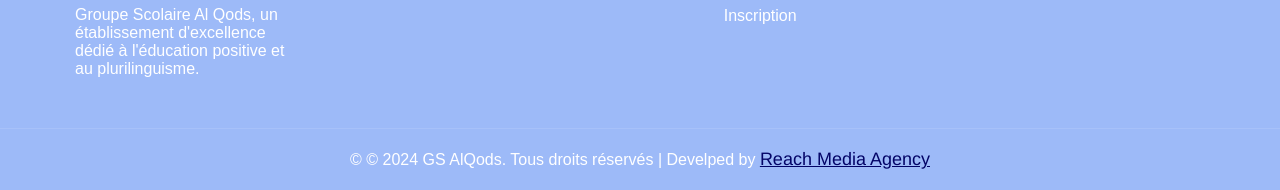
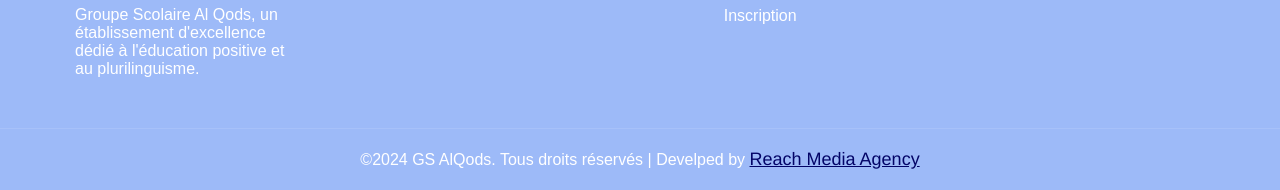
Before and after one commit to OthmaneBelkarda1/Alqos-GS, a plain HTML site: page index.html in a window 1280 px wide. Shown: the part 6324-6514 px from the top of the page. Drawn offline with Linux system fonts and the light colour scheme.

Commit message:
Update index.html

```diff
--- a/index.html
+++ b/index.html
@@ -298,7 +298,7 @@
         </div>
 
         <div class="footer-bottom">
-          <p>&copy; © 2024 GS AlQods. Tous droits réservés | Develped by <a href="https://www.reachmediagency.com/" class="reachmediagency">Reach Media Agency</a></p>
+          <p>&copy;2024 GS AlQods. Tous droits réservés | Develped by <a href="https://www.reachmediagency.com/" class="reachmediagency">Reach Media Agency</a></p>
         </div>
       </footer>
 
```
